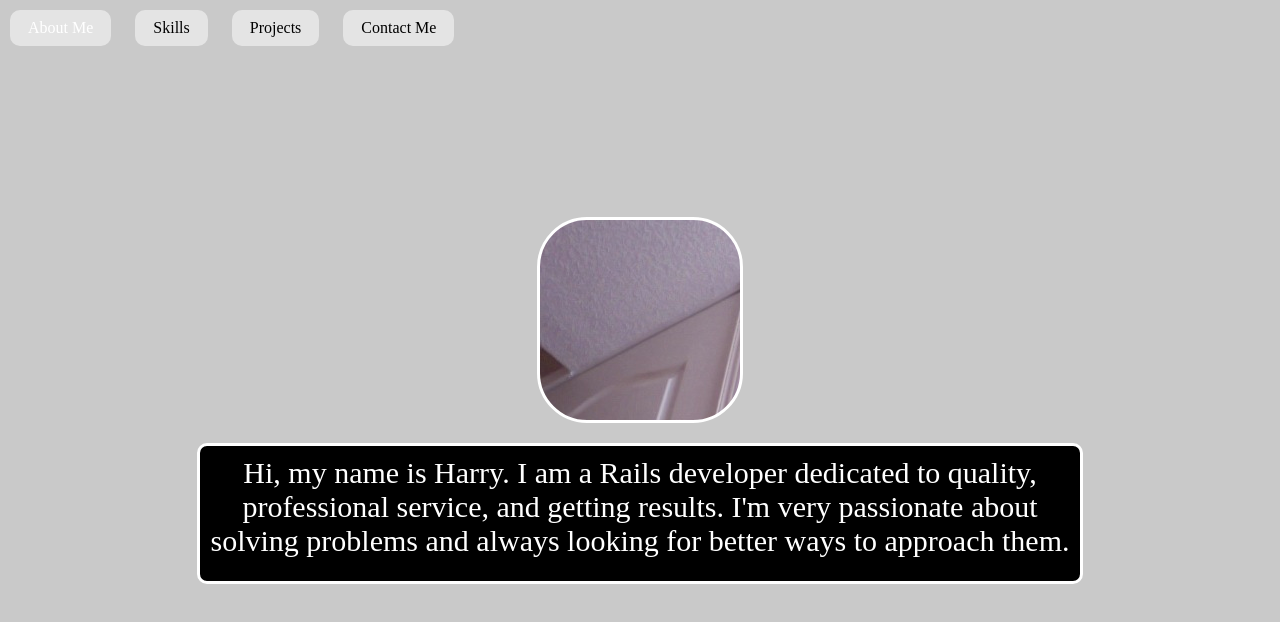
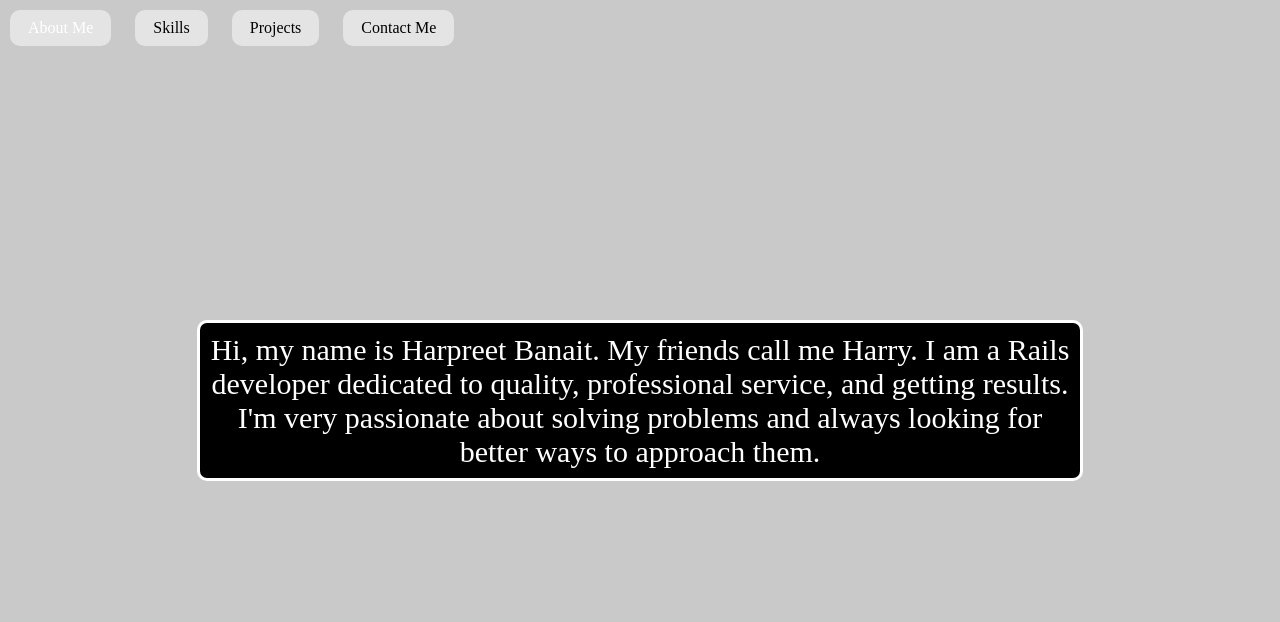
Before and after one commit to hbanait7/portfolio, a plain HTML site: page index.html in a window 1280 px wide. Drawn offline with nearby package versions, Linux system fonts and the light colour scheme.

Commit message:
Remove picture

```diff
--- a/index.html
+++ b/index.html
@@ -16,9 +16,8 @@
 
   <div id="fullpage">
     <div class="section" id="about_me_">
-      <div id="picture_frame"></div>
       <div id="about_me_container">
-        <span id="about_me_content">Hi, my name is Harry. I am a Rails developer dedicated to quality, professional service, and getting results. I'm very passionate about solving problems and always looking for better ways to approach them.</span>
+        <span id="about_me_content">Hi, my name is Harpreet Banait. My friends call me Harry. I am a Rails developer dedicated to quality, professional service, and getting results. I'm very passionate about solving problems and always looking for better ways to approach them.</span>
 
        </div>
     </div>
@@ -29,17 +28,17 @@
       <div class="slide">
         <p class="project_title" style="font-size: 30px">Reddit</p>
         <div class="project_image"><img src="images/reddit.png" width="500" height="300" style='border:5px solid black'></div>
-        <p><a href="https://github.com/hbanait7/reddit1" target="_blank" style="text-decoration: none">GitHub Repo</a> | <a href="https://github.com/hbanait7/reddit1" target="_blank" style="text-decoration: none">Live Site</a></p>
+        <p><a href="https://github.com/hbanait7/reddit1" target="_blank" style="text-decoration: none">GitHub Repo</a></p>
       </div>
       <div class="slide">
         <p class="project_title" style="font-size: 30px">Movie Reviews</p>
         <div class="project_image"><img src="images/fresh.png" width="500" height="300" style='border:5px solid black'></div>
-        <p><a href="https://github.com/hbanait7/FreshTomatoes" target="_blank" style="text-decoration: none">GitHub Repo</a> | <a href="https://github.com/hbanait7/reddit1" target="_blank" style="text-decoration: none">Live Site</a></p>
+        <p><a href="https://github.com/hbanait7/FreshTomatoes" target="_blank" style="text-decoration: none">GitHub Repo</a></p>
       </div>
       <div class="slide">
         <p class="project_title" style="font-size: 30px">Classifieds</p>
         <div class="project_image"><img src="images/classifieds.png" width="500" height="300" style='border:5px solid black'></div>
-        <p><a href="https://github.com/hbanait7/classifieds" target="_blank" style="text-decoration: none">GitHub Repo</a> | <a href="https://github.com/hbanait7/reddit1" target="_blank" style="text-decoration: none">Live Site</a></p>
+        <p><a href="https://github.com/hbanait7/classifieds" target="_blank" style="text-decoration: none">GitHub Repo</a></p>
       </div>
     </div>
     <div class="section">
--- a/style.css
+++ b/style.css
@@ -4,18 +4,6 @@
 }
 
 /* About Me */
-
-#picture_frame {
-  background-image: url("images/photo.jpg");
-  width: 200px;
-  height: 200px;
-  border: 3px solid white;
-  -moz-border-radius: 50px;
-  -webkit-border-radius: 50px;
-  border-radius: 50px;
-  margin: 0 auto;
-  margin-bottom: 20px;
-}
 
 #about_me_ {
   background-image: url("images/workspace1.jpg");
@@ -29,7 +17,7 @@
   border-radius: 10px;
   background-color: black;
   width: 860px;
-  height: 115px;
+  height: 135px;
   margin: 0 auto;
   padding: 10px;
 }
```
Also changed, not shown: images/me.JPG (added), images/photo.jpg (deleted), images/workspace.jpg (deleted), 1 other file.
